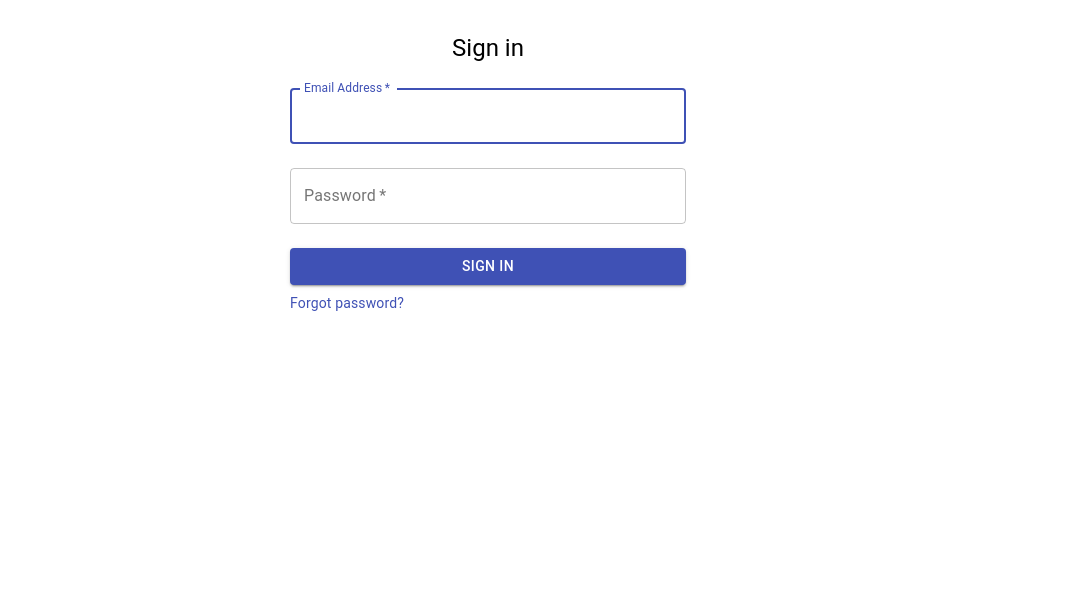
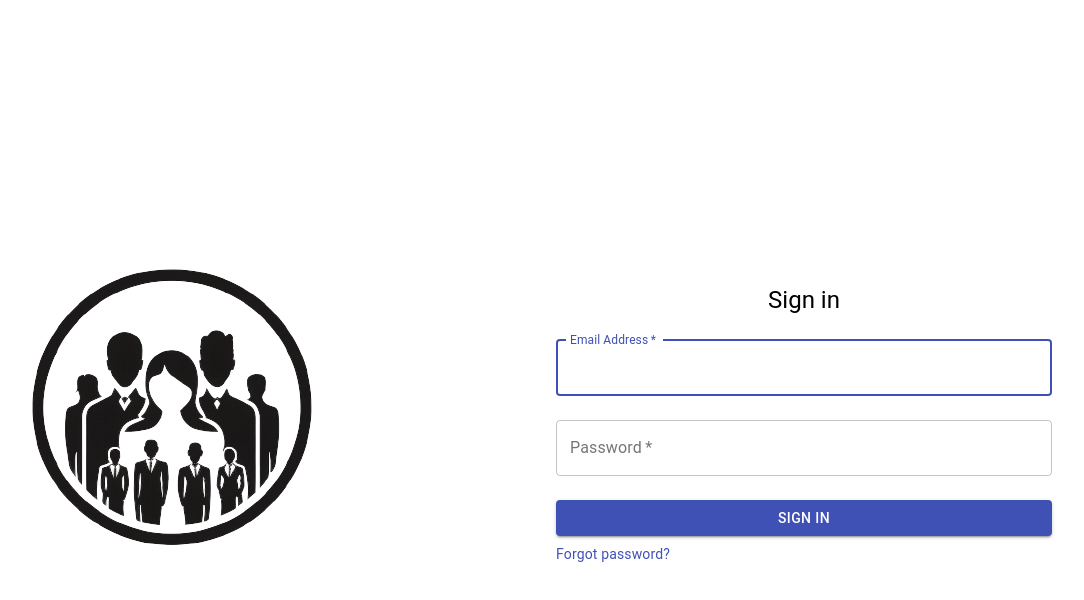
Before and after one commit to devEzt/taskify-front, a React (Create React App) app: page /login in a window 1280 px wide. Shown: the top 600 px of the page, without its empty margins (152-1236 px from the left). Built offline with nearby package versions, Linux system fonts and the light colour scheme.

Commit message:
feat(auth): Improve login page UI and implement token-based navigation.

```diff
--- a/src/pages/Login/Login.tsx
+++ b/src/pages/Login/Login.tsx
@@ -1,16 +1,39 @@
 import React, { useState } from 'react';
-import { Typography, TextField, Button, Link, Box } from '@material-ui/core';
-import Container from '../../components/Container';
+import {
+  Typography,
+  TextField,
+  Button,
+  Link,
+  Grid,
+  Box,
+} from '@material-ui/core';
 import { useNavigate } from 'react-router-dom';
+import { CircularProgress } from '@material-ui/core';
+
+export const getValidToken = () => {
+  const token = localStorage.getItem('token');
+  const expiration = localStorage.getItem('token_expiration');
+  if (!token || !expiration) {
+    return null;
+  }
+  const now = new Date();
+  const expirationDate = new Date(Number(expiration));
+  if (now > expirationDate) {
+    localStorage.removeItem('token');
+    localStorage.removeItem('token_expiration');
+    return null;
+  }
+  return token;
+};
 
 const LoginPage = () => {
   const navigate = useNavigate();
-  const [token, setToken] = useState<string | null>(
-    localStorage.getItem('token'),
-  );
+
   const [error, setError] = useState<string | null>(null);
   const [email, setEmail] = useState('');
   const [password, setPassword] = useState('');
+  const [token, setToken] = useState<string | null>(getValidToken());
+  const [loading, setLoading] = useState(false);
 
   const handleEmailChange = (event: React.ChangeEvent<HTMLInputElement>) => {
     setEmail(event.target.value);
@@ -22,11 +45,21 @@ const LoginPage = () => {
 
   const handleLogin = (event: React.FormEvent<HTMLFormElement>) => {
     event.preventDefault();
-    if (email === 'test@test.com' && password === 'test') {
+    if (email === 'admin' && password === 'admin') {
       const token = 'token';
       localStorage.setItem('token', token);
+      const expirationDate = new Date();
+      expirationDate.setMinutes(expirationDate.getMinutes() + 30);
+      localStorage.setItem(
+        'token_expiration',
+        expirationDate.getTime().toString(),
+      );
       setToken(token);
+      setLoading(true);
+      setTimeout(() => {
+        setLoading(false);
         navigate('/');
+      }, 2000);
     } else {
       setError('Invalid email or password');
     }
@@ -37,9 +70,29 @@ const LoginPage = () => {
     setToken(null);
     navigate('/login');
   };
-
   return (
-    <Container maxWidth="xs">
+    <Grid container style={{ minHeight: '100vh' }}>
+      <Grid item xs={12} sm={6}>
+        <Box
+          sx={{
+            display: 'flex',
+            alignItems: 'center',
+            justifyContent: 'center',
+            height: '100%',
+          }}
+        >
+          <img src="/fundotransparente.png" alt="Taskify logo" />
+        </Box>
+      </Grid>
+      <Grid item xs={12} sm={6}>
+        <Box
+          sx={{
+            display: 'flex',
+            alignItems: 'center',
+            justifyContent: 'center',
+            height: '100%',
+          }}
+        >
           {token ? (
             <Box
               sx={{
@@ -114,6 +167,13 @@ const LoginPage = () => {
                     Sign In
                   </Button>
                 </Box>
+                {loading ? (
+                  <Box
+                    sx={{ mt: 2, display: 'flex', justifyContent: 'center' }}
+                  >
+                    <CircularProgress />
+                  </Box>
+                ) : null}
                 {error && (
                   <Box sx={{ mt: 1 }}>
                     <Typography color="error">{error}</Typography>
@@ -127,8 +187,9 @@ const LoginPage = () => {
               </Box>
             </Box>
           )}
-    </Container>
+        </Box>
+      </Grid>
+    </Grid>
   );
 };
-
 export default LoginPage;
--- a/src/routes/index.tsx
+++ b/src/routes/index.tsx
@@ -1,15 +1,23 @@
-// routes/index.tsx
 import React from 'react';
 import { Routes, Route, Navigate } from 'react-router-dom';
 
 import HomePage from '../pages/Home/Home';
 import LoginPage from '../pages/Login/Login';
+import { getValidToken } from '../pages/Login/Login';
 
 const AppRoutes = () => {
+  const token = getValidToken();
+  const isAuthenticated = token !== null;
+
   return (
     <Routes>
       <Route path="/*" element={<Navigate to="/home" />} />
-      <Route path="/home/*" element={<HomePage />} />
+      <Route
+        path="/home/*"
+        element={
+          isAuthenticated ? <HomePage /> : <Navigate to="/login" replace />
+        }
+      />
       <Route path="/login" element={<LoginPage />} />
     </Routes>
   );
```
Also changed, not shown: src/routes/ProtectedRoute.tsx (deleted, +0 -22 lines). Lines whose indentation alone changed are shown as unchanged.
